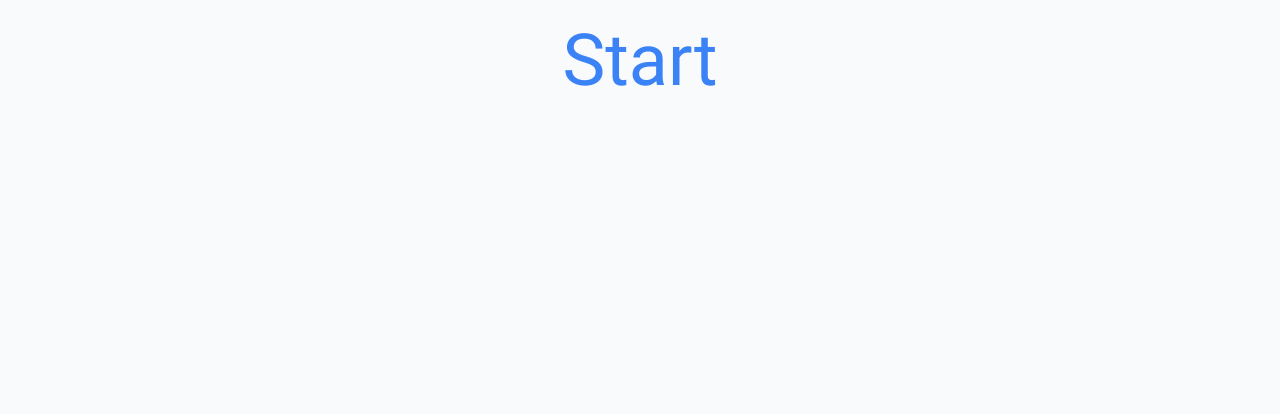
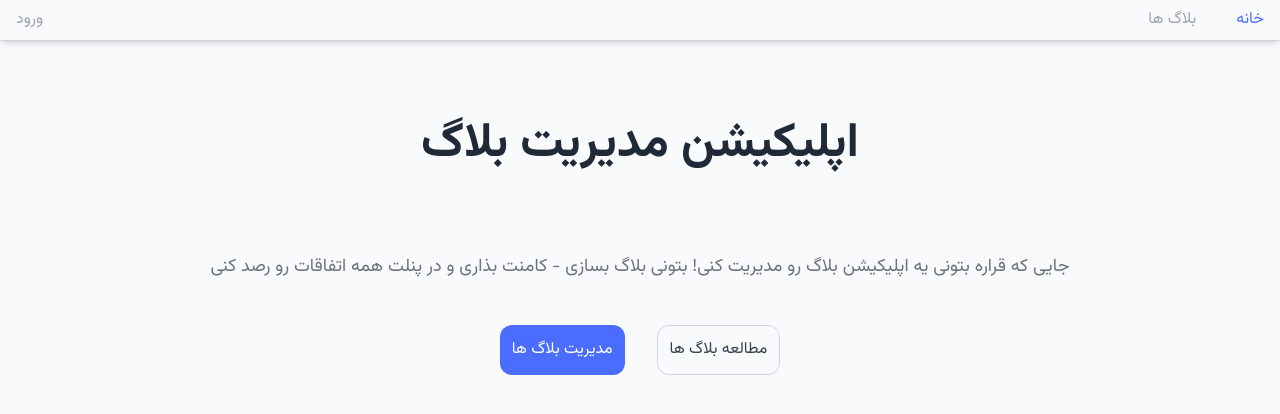
Before and after one commit to code-Alireza-code/blog-app-nextjs, a Next.js app in the folder frontend/: page / in a window 1280 px wide. Shown: the top 414 px of the page. Built offline with nearby package versions, Linux system fonts and the light colour scheme.

Commit message:
add homePage and it's Layout

```diff
--- a/frontend/src/app/layout.tsx
+++ b/frontend/src/app/layout.tsx
@@ -1,6 +1,7 @@
 import type { Metadata } from "next";
 import "@/styles/globals.css";
 import vazirFont from "@/constants/localFont";
+import Header from "@/ui/Header";
 
 export const metadata: Metadata = {
   title: "Create Next App",
@@ -15,7 +16,8 @@ export default function RootLayout({
   return (
     <html lang="fa" dir="rtl">
       <body className={`antialiased ${vazirFont.variable} font-sans`}>
-        {children}
+        <Header />
+        <div className="container xl:max-w-screen-xl">{children}</div>
       </body>
     </html>
   );
--- a/frontend/src/app/page.tsx
+++ b/frontend/src/app/page.tsx
@@ -1,3 +1,26 @@
+import Button from "@/ui/Button";
+import Link from "next/link";
+
 export default function Home() {
-  return <h1 className="text-blue-500 text-7xl text-center mt-8">Start</h1>;
+  return (
+    <div>
+      <h1 className="font-bold text-center text-2xl md:text-5xl text-secondary-800 my-20">
+        اپلیکیشن مدیریت بلاگ
+      </h1>
+      <div>
+        <p className="text-center text-secondary-500 text-lg leading-loose">
+          جایی که قراره بتونی یه اپلیکیشن بلاگ رو مدیریت کنی! بتونی بلاگ بسازی -
+          کامنت بذاری و در پنلت همه اتفاقات رو رصد کنی
+        </p>
+        <div className="flex justify-center gap-x-8 w-full mt-10">
+          <Button variant="outline">
+            <Link href="/blogs">مطالعه بلاگ ها</Link>
+          </Button>
+          <Button variant="primary">
+            <Link href="/profile">مدیریت بلاگ ها</Link>
+          </Button>
+        </div>
+      </div>
+    </div>
+  );
 }
```
